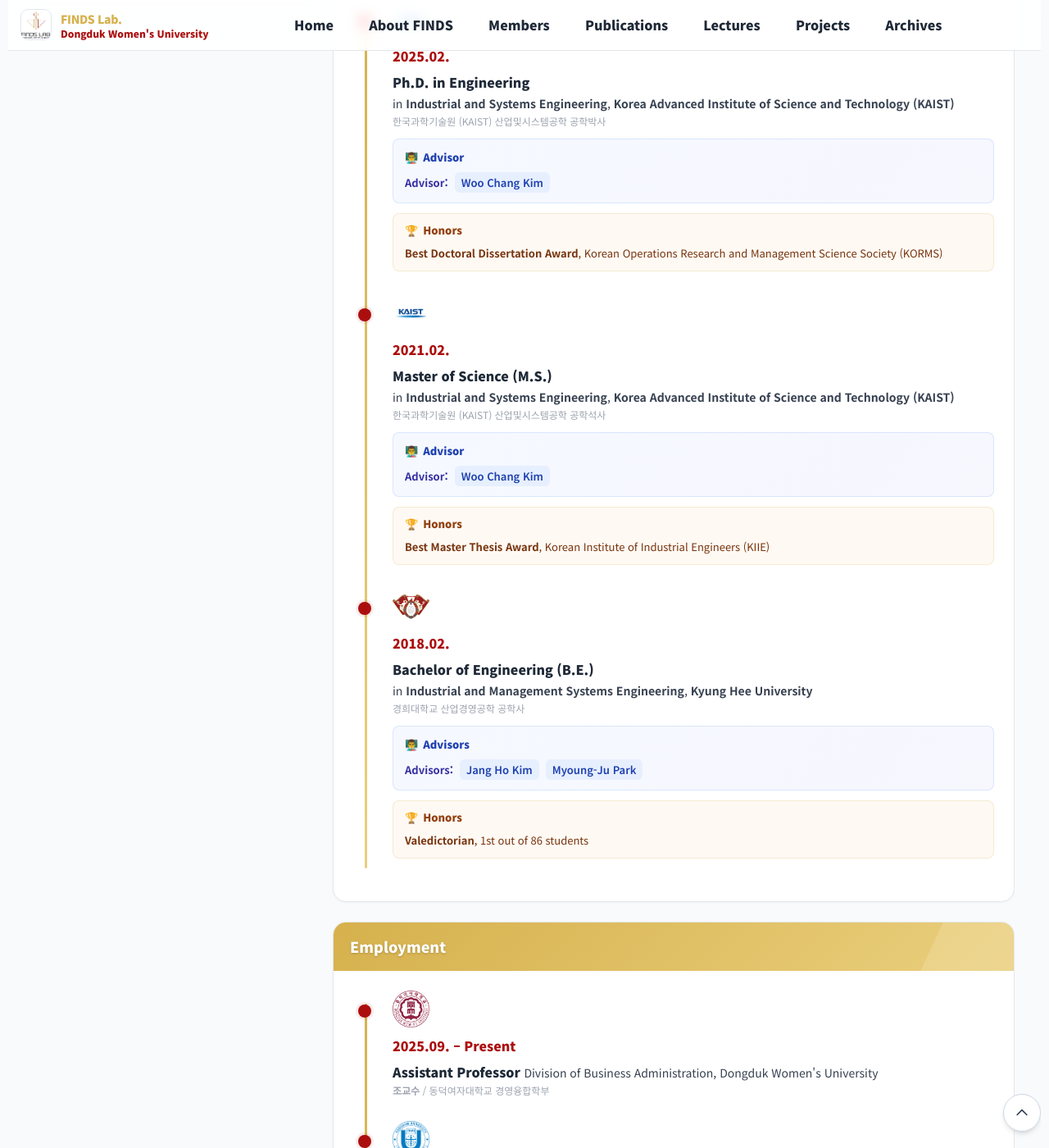
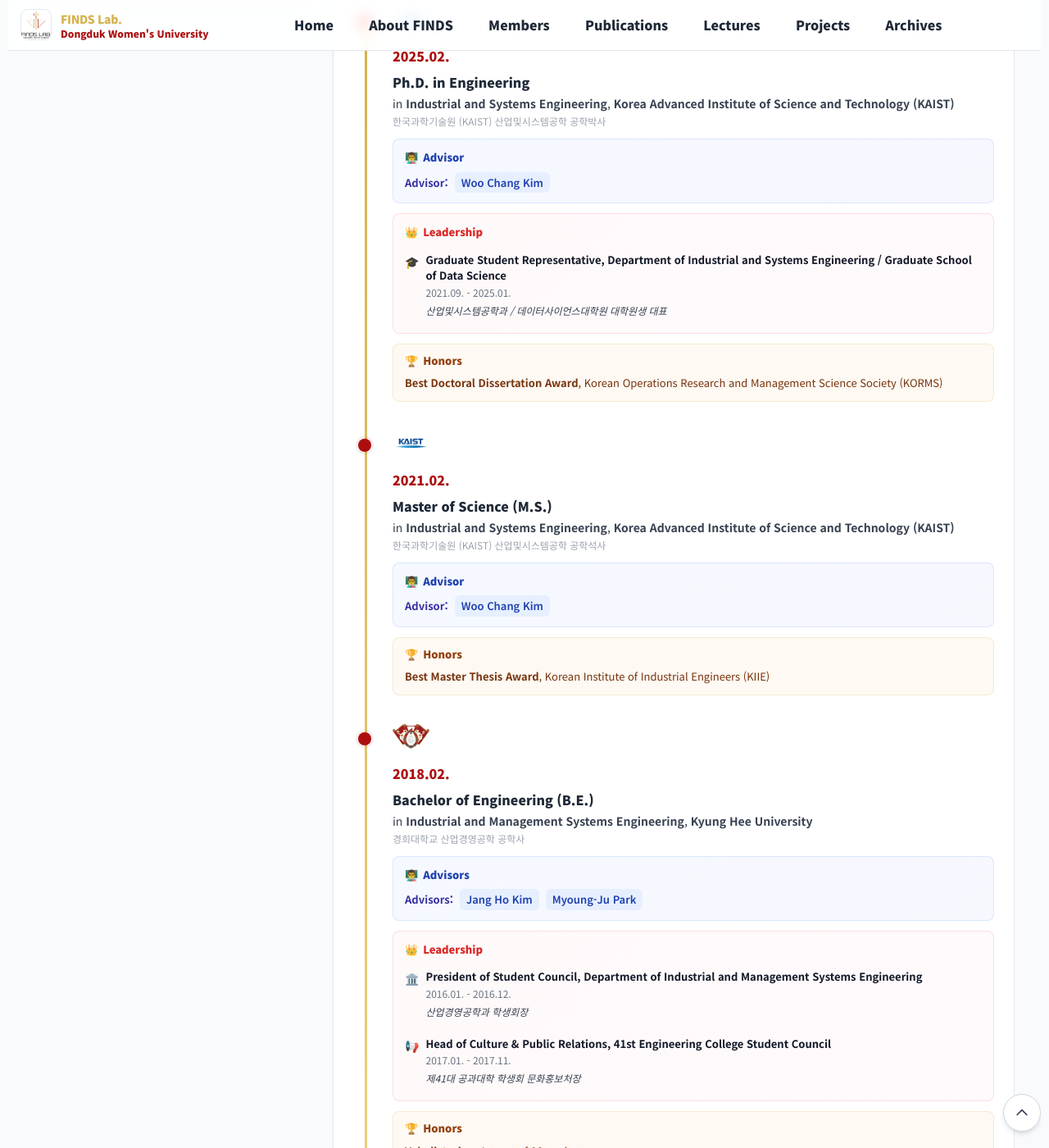
Before and after one commit to FinDS-Lab/site, a Jekyll site: the page built from members-director.html, in a window 1280 px wide and 1400 px high, scrolled down 1383 px. Shown: the whole window at 82% size. Built offline with Jekyll 4.4.1, drawn with Linux system fonts in a browser that asks for light colours; nearby versions of some CDN libraries.

Commit message:
Update members-director.html

```diff
--- a/members-director.html
+++ b/members-director.html
@@ -1741,6 +1741,81 @@ permalink: /members-director.html
     image-rendering: -webkit-optimize-contrast;
     image-rendering: crisp-edges;
     -webkit-font-smoothing: antialiased;
+  }
+}
+
+/* Leadership Section in Education */
+.leadership-section {
+  margin-top: 12px;
+  padding: 12px 14px;
+  background: linear-gradient(135deg, rgba(239,68,68,0.03) 0%, rgba(236,72,153,0.03) 100%);
+  border-radius: 8px;
+  border: 1px solid rgba(239,68,68,0.15);
+}
+
+.leadership-title {
+  display: flex;
+  align-items: center;
+  gap: 6px;
+  font-weight: 800;
+  font-size: 13px;
+  color: #dc2626;
+  margin-bottom: 8px;
+}
+
+.leadership-item {
+  display: flex;
+  align-items: flex-start;
+  gap: 8px;
+  padding: 6px 0;
+}
+
+.leadership-icon {
+  font-size: 14px;
+  margin-top: 2px;
+  flex-shrink: 0;
+}
+
+.leadership-content {
+  flex: 1;
+}
+
+.leadership-role {
+  font-weight: 700;
+  font-size: 13px;
+  color: #111827;
+  margin-bottom: 2px;
+}
+
+.leadership-period {
+  font-size: 12px;
+  color: #6b7280;
+}
+
+.leadership-desc {
+  font-size: 12px;
+  color: #374151;
+  margin-top: 4px;
+  font-style: italic;
+}
+
+/* 모바일 반응형 */
+@media (max-width: 640px) {
+  .leadership-section {
+    padding: 10px 12px;
+  }
+
+  .leadership-title {
+    font-size: 12px;
+  }
+
+  .leadership-role {
+    font-size: 12px;
+  }
+
+  .leadership-period,
+  .leadership-desc {
+    font-size: 11px;
   }
 }
 
@@ -1965,6 +2040,22 @@ permalink: /members-director.html
           </div>
         </div>
 
+        <!-- Leadership 섹션 추가 -->
+        <div class="leadership-section">
+          <div class="leadership-title">
+            <span>👑</span>
+            <span>Leadership</span>
+          </div>
+          <div class="leadership-item">
+            <span class="leadership-icon">🎓</span>
+            <div class="leadership-content">
+              <div class="leadership-role">Graduate Student Representative, Department of Industrial and Systems Engineering / Graduate School of Data Science</div>
+              <div class="leadership-period">2021.09. - 2025.01.</div>
+              <div class="leadership-desc">산업및시스템공학과 / 데이터사이언스대학원 대학원생 대표</div>
+            </div>
+          </div>
+        </div>
+
         <div class="honors-section">
           <div class="honors-title">
             <span>🏆</span>
@@ -2037,9 +2128,34 @@ permalink: /members-director.html
             <span class="advisor-label">Advisors:</span>
             <a href="https://scholar.google.com/citations?hl=en&amp;user=uTiqWBMAAAAJ" target="_blank" class="advisor-name">
               Jang Ho Kim
+            </a>
             <a href="https://scholar.google.com/citations?user=O8OYIzMAAAAJ&amp;hl=en&amp;oi=ao" target="_blank" class="advisor-name">
               Myoung-Ju Park
             </a>
+          </div>
+        </div>
+
+        <!-- Leadership 섹션 추가 - 2개 역할 -->
+        <div class="leadership-section">
+          <div class="leadership-title">
+            <span>👑</span>
+            <span>Leadership</span>
+          </div>
+          <div class="leadership-item">
+            <span class="leadership-icon">🏛️</span>
+            <div class="leadership-content">
+              <div class="leadership-role">President of Student Council, Department of Industrial and Management Systems Engineering</div>
+              <div class="leadership-period">2016.01. - 2016.12.</div>
+              <div class="leadership-desc">산업경영공학과 학생회장</div>
+            </div>
+          </div>
+          <div class="leadership-item" style="margin-top: 8px;">
+            <span class="leadership-icon">📢</span>
+            <div class="leadership-content">
+              <div class="leadership-role">Head of Culture & Public Relations, 41st Engineering College Student Council</div>
+              <div class="leadership-period">2017.01. - 2017.11.</div>
+              <div class="leadership-desc">제41대 공과대학 학생회 문화홍보처장</div>
+            </div>
           </div>
         </div>
 
```
